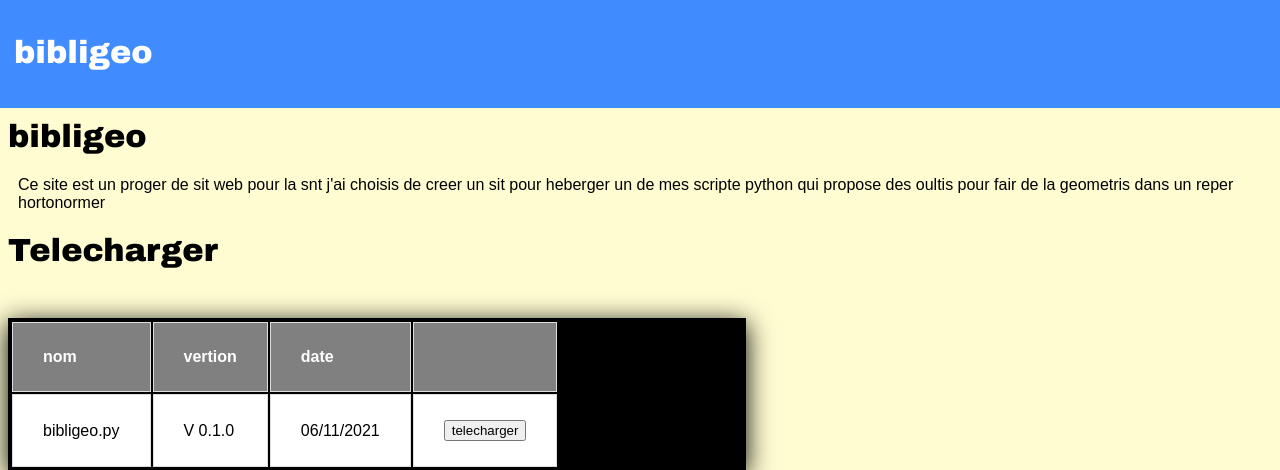
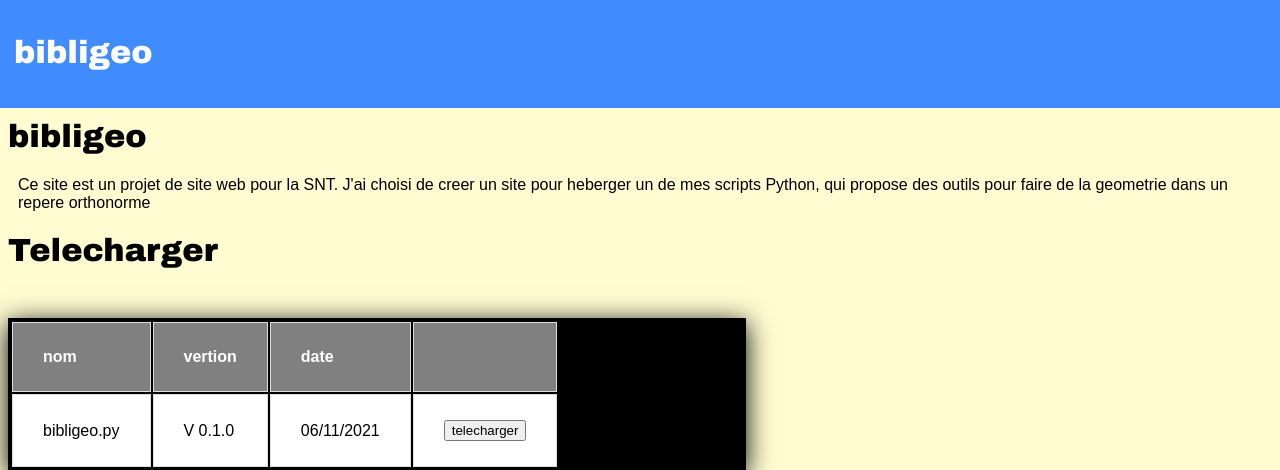
Before and after one commit to cartoone222/proget_bibligeo, a PHP site: page / in a window 1280 px wide. Shown: the top 470 px of the page. Run offline with PHP 8.4, Linux system fonts and the light colour scheme.

Commit message:
Update index.php

```diff
--- a/index.php
+++ b/index.php
@@ -91,7 +91,7 @@ tbody tr:nth-child(even){
 <!-- modifiable -->
     <h1>bibligeo</h1>
     <p>
-        Ce site est un proger de sit web pour la snt j'ai choisis de creer un sit pour heberger un de mes scripte python qui propose des oultis pour fair de la geometris dans un reper hortonormer
+        Ce site est un projet de site web pour la SNT. J'ai choisi de creer un site pour heberger un de mes scripts Python, qui propose des outils pour faire de la geometrie dans un repere orthonorme
     </p>
 
     <h1>Telecharger</h1>
@@ -144,7 +144,7 @@ tbody tr:nth-child(even){
   			}
   			else {
   				btn.value = 'code source de la bibliotheque';
-    			txt.textContent = 'http://192.168.1.15/html.txt';
+    			txt.textContent = 'https://github.com/cartoone222/proget_bibligeo/blob/main/index.php';
     			value_text = 0;
   			}
 		}
```
